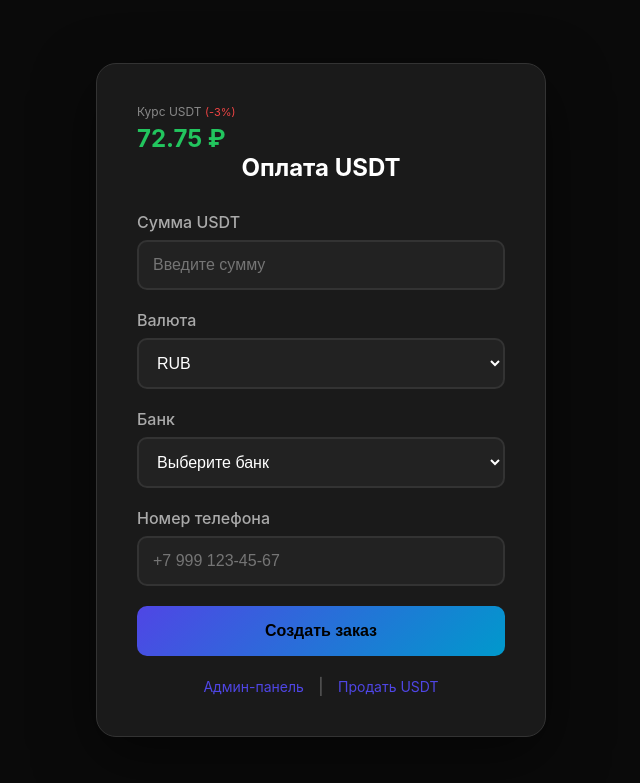
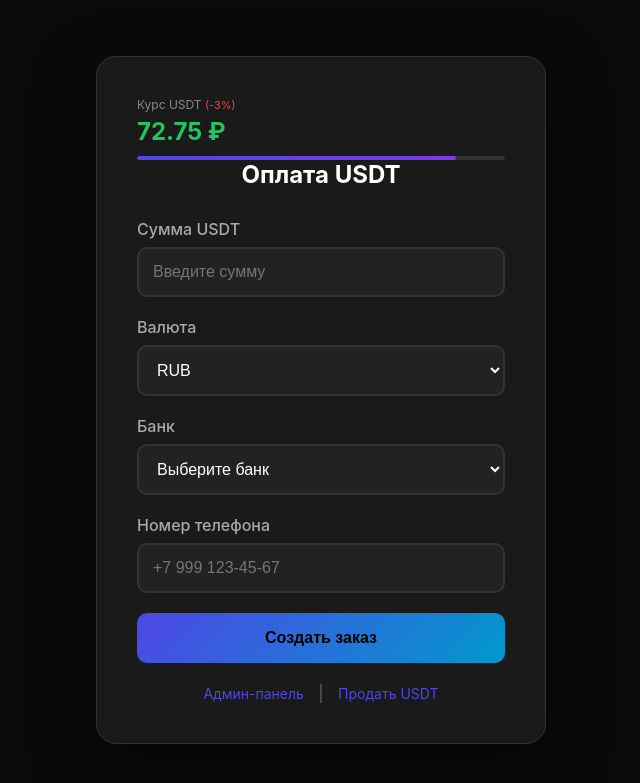
Before and after one commit to olejjkaboii/cts-bmt_edition-, a FastAPI app: page / in a window 1280 px wide. Shown: the top 783 px of the page, without its empty margins (319-959 px from the left). Run offline with FastAPI, Linux system fonts and the light colour scheme; data that the repository does not hold is empty.

Commit message:
Restore rate progress bar timer

```diff
--- a/templates/payment.html
+++ b/templates/payment.html
@@ -212,6 +212,21 @@
             color: #666;
             font-size: 12px;
         }
+        .rate-progress {
+            width: 100%;
+            height: 4px;
+            background: #333;
+            border-radius: 2px;
+            margin-top: 10px;
+            overflow: hidden;
+        }
+        .rate-progress-bar {
+            height: 100%;
+            background: linear-gradient(90deg, #4f46e5, #7c3aed);
+            border-radius: 2px;
+            width: 100%;
+            transition: width 1s linear;
+        }
     </style>
 </head>
 <body>
@@ -219,6 +234,9 @@
         <div class="rate-display">
             <div class="label">Курс USDT <span>(-3%)</span></div>
             <div class="value" id="usdtRate">Загрузка...</div>
+            <div class="rate-progress">
+                <div class="rate-progress-bar" id="rateProgressBar"></div>
+            </div>
         </div>
         <h1>Оплата USDT</h1>
         <form id="paymentForm">
@@ -487,6 +505,8 @@
             });
         }
 
+        let rateCountdown = 60;
+
         async function fetchRate() {
             try {
                 const currency = document.getElementById('currencySelect').value || 'RUB';
@@ -497,6 +517,7 @@
                     const originalRate = parseFloat(data.rate);
                     const discountedRate = (originalRate * 0.97).toFixed(2);
                     document.getElementById('usdtRate').textContent = discountedRate + ' ' + getCurrencySymbol(currency);
+                    rateCountdown = 60;
                 } else {
                     document.getElementById('usdtRate').textContent = 'Курс не найден';
                 }
@@ -506,12 +527,23 @@
             }
         }
 
+        function updateProgressBar() {
+            rateCountdown--;
+            const percentage = (rateCountdown / 60) * 100;
+            document.getElementById('rateProgressBar').style.width = percentage + '%';
+
+            if (rateCountdown <= 0) {
+                fetchRate();
+            }
+        }
+
         // Initialize
         fetchCurrencies().then(() => {
             // Set default currency to RUB and fetch rate
             document.getElementById('currencySelect').value = 'RUB';
             document.getElementById('currencySelect').dispatchEvent(new Event('change'));
         });
+        setInterval(updateProgressBar, 1000);
     </script>
 </body>
 </html>
```
Also changed, not shown: templates/sell.html (+32 -0 lines).
